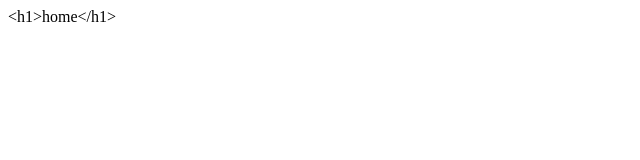
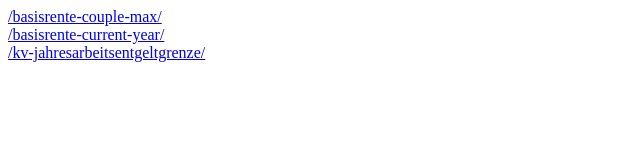
Before and after one commit to eboga/data.qcdn.de, a plain HTML site: page index.html in a window 1280 px wide. Shown: the whole page, without its empty margins (0-640 px from the left). Drawn offline with Linux system fonts and the light colour scheme.

Commit message:
Update 2024-04-18_17:26:24

```diff
--- a/index.html
+++ b/index.html
@@ -1 +1,7 @@
-&lt;h1&gt;home&lt;/h1&gt;
+
+
+<a href="/basisrente-couple-max/">/basisrente-couple-max/</a><br>
+
+<a href="/basisrente-current-year/">/basisrente-current-year/</a><br>
+
+<a href="/kv-jahresarbeitsentgeltgrenze/">/kv-jahresarbeitsentgeltgrenze/</a><br>
```
Also changed, not shown: basisrente-couple-max/index.html (added, +1 -0 lines), basisrente-current-year/index.html (added, +1 -0 lines), 6 other files.
